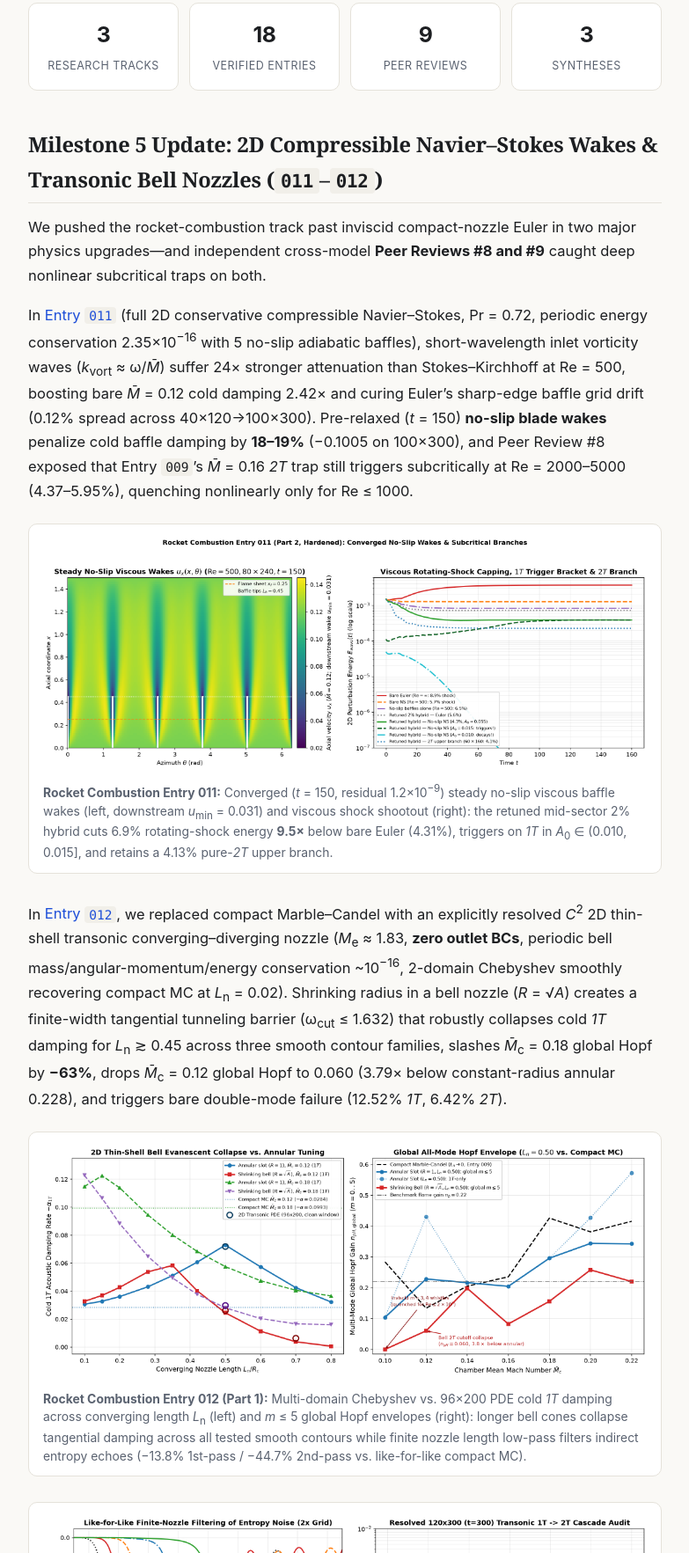
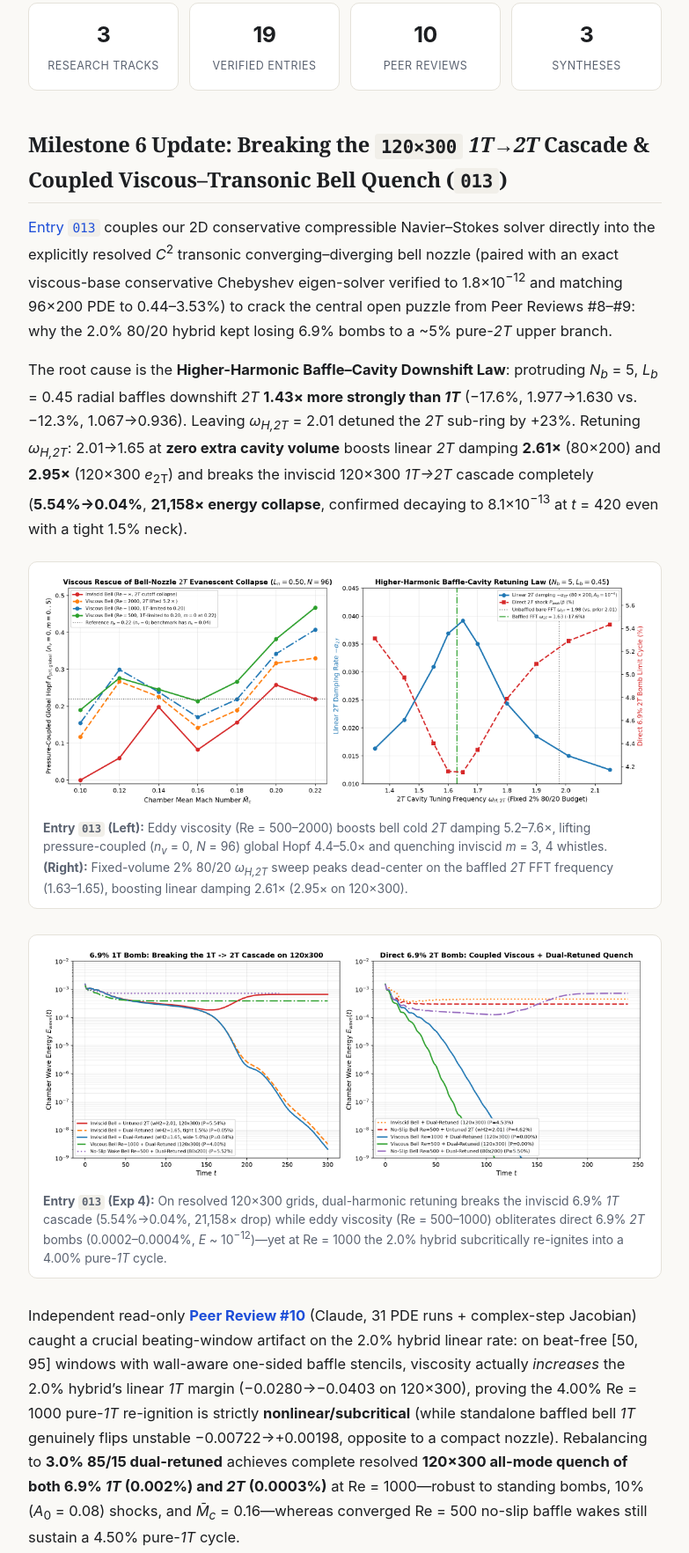
Before and after one commit to marcelolx/math, a plain HTML site: page docs/index.html in a window 1280 px wide. Shown: the part 451-2216 px from the top of the page at 88% size, without its empty margins (248-1031 px from the left). Drawn offline with Linux system fonts and the light colour scheme.

Commit message:
docs: add Milestone 6 update (Entry 013 & Peer Review #10) to GitHub Pages blog

```diff
--- a/docs/index.html
+++ b/docs/index.html
@@ -4,7 +4,7 @@
   <meta charset="utf-8" />
   <meta name="viewport" content="width=device-width, initial-scale=1" />
   <title>Open-Notebook Science Log — marcelolx/math</title>
-  <meta name="description" content="Progress log from marcelolx/math: 18 verified numerical physics & engineering entries, 9 independent cross-model peer reviews, and 3 synthesis monographs." />
+  <meta name="description" content="Progress log from marcelolx/math: 19 verified numerical physics & engineering entries, 10 independent cross-model peer reviews, and 3 synthesis monographs." />
   <style>
     :root {
       --bg: #faf9f6;
@@ -221,6 +221,7 @@
     <div class="nav">
       <a class="brand" href="./">marcelolx / math</a>
       <div class="nav-links">
+        <a href="#milestone-6">Milestone 6</a>
         <a href="#milestone-5">Milestone 5</a>
         <a href="#milestone-4">Milestone 4</a>
         <a href="#milestone-3">Milestone 3</a>
@@ -236,17 +237,46 @@
   <main>
     <article>
       <div class="meta">Progress Log &middot; Updated 2026-11-26 &middot; Open-Notebook Science</div>
-      <h1>18 Verified Entries, 9 Adversarial Peer Reviews, and What Broke Along the Way</h1>
+      <h1>19 Verified Entries, 10 Adversarial Peer Reviews, and What Broke Along the Way</h1>
       <p class="subtitle">
         An open, reproducible computational-physics notebook across rocket combustion, plasma nozzles, and renewable power grids—where every formula is cross-checked against PDEs, archived with independent audit receipts, and gated by automated repo checks.
       </p>
 
       <div class="stats">
         <div class="stat"><span class="stat-num">3</span><span class="stat-lbl">Research Tracks</span></div>
-        <div class="stat"><span class="stat-num">18</span><span class="stat-lbl">Verified Entries</span></div>
-        <div class="stat"><span class="stat-num">9</span><span class="stat-lbl">Peer Reviews</span></div>
+        <div class="stat"><span class="stat-num">19</span><span class="stat-lbl">Verified Entries</span></div>
+        <div class="stat"><span class="stat-num">10</span><span class="stat-lbl">Peer Reviews</span></div>
         <div class="stat"><span class="stat-num">3</span><span class="stat-lbl">Syntheses</span></div>
       </div>
+
+      <h2 id="milestone-6">Milestone 6 Update: Breaking the <code>120&times;300</code> <em>1T&rarr;2T</em> Cascade &amp; Coupled Viscous&ndash;Transonic Bell Quench (<code>013</code>)</h2>
+      <p>
+        <a href="https://github.com/marcelolx/math/blob/main/rocket-combustion/entries/013-dual-retuning-viscous-bell.md">Entry <code>013</code></a> couples our 2D conservative compressible Navier&ndash;Stokes solver directly into the explicitly resolved <em>C</em><sup>2</sup> transonic converging&ndash;diverging bell nozzle (paired with an exact viscous-base conservative Chebyshev eigen-solver verified to 1.8&times;10<sup>&minus;12</sup> and matching 96&times;200 PDE to 0.44&ndash;3.53%) to crack the central open puzzle from Peer Reviews #8&ndash;#9: why the 2.0% 80/20 hybrid kept losing 6.9% bombs to a ~5% pure-<em>2T</em> upper branch.
+      </p>
+      <p>
+        The root cause is the <strong>Higher-Harmonic Baffle&ndash;Cavity Downshift Law</strong>: protruding <em>N<sub>b</sub></em> = 5, <em>L<sub>b</sub></em> = 0.45 radial baffles downshift <em>2T</em> <strong>1.43&times; more strongly than <em>1T</em></strong> (&minus;17.6%, 1.977&rarr;1.630 vs. &minus;12.3%, 1.067&rarr;0.936). Leaving <em>&omega;<sub>H,2T</sub></em> = 2.01 detuned the <em>2T</em> sub-ring by +23%. Retuning <em>&omega;<sub>H,2T</sub></em>: 2.01&rarr;1.65 at <strong>zero extra cavity volume</strong> boosts linear <em>2T</em> damping <strong>2.61&times;</strong> (80&times;200) and <strong>2.95&times;</strong> (120&times;300 <em>e</em><sub>2T</sub>) and breaks the inviscid 120&times;300 <em>1T&rarr;2T</em> cascade completely (<strong>5.54%&rarr;0.04%</strong>, <strong>21,158&times; energy collapse</strong>, confirmed decaying to 8.1&times;10<sup>&minus;13</sup> at <em>t</em> = 420 even with a tight 1.5% neck).
+      </p>
+      <figure>
+        <img src="assets/rocket-dual-retuning-viscous-bell.png" alt="Viscous rescue of bell-nozzle 2T cutoff collapse and higher-harmonic baffle-cavity retuning resonance curve" />
+        <figcaption>
+          <strong>Entry <code>013</code> (Left):</strong> Eddy viscosity (Re = 500&ndash;2000) boosts bell cold <em>2T</em> damping 5.2&ndash;7.6&times;, lifting pressure-coupled (<em>n<sub>v</sub></em> = 0, <em>N</em> = 96) global Hopf 4.4&ndash;5.0&times; and quenching inviscid <em>m</em> = 3, 4 whistles. <strong>(Right):</strong> Fixed-volume 2% 80/20 <em>&omega;<sub>H,2T</sub></em> sweep peaks dead-center on the baffled <em>2T</em> FFT frequency (1.63&ndash;1.65), boosting linear damping 2.61&times; (2.95&times; on 120&times;300).
+        </figcaption>
+      </figure>
+      <figure>
+        <img src="assets/rocket-120x300-cascade-break.png" alt="Resolved 120x300 breaking of the 1T to 2T cascade attractor and direct 2T viscous quench" />
+        <figcaption>
+          <strong>Entry <code>013</code> (Exp 4):</strong> On resolved 120&times;300 grids, dual-harmonic retuning breaks the inviscid 6.9% <em>1T</em> cascade (5.54%&rarr;0.04%, 21,158&times; drop) while eddy viscosity (Re = 500&ndash;1000) obliterates direct 6.9% <em>2T</em> bombs (0.0002&ndash;0.0004%, <em>E</em> ~ 10<sup>&minus;12</sup>)&mdash;yet at Re = 1000 the 2.0% hybrid subcritically re-ignites into a 4.00% pure-<em>1T</em> cycle.
+        </figcaption>
+      </figure>
+      <p>
+        Independent read-only <a href="https://github.com/marcelolx/math/blob/main/reviews/peer-review-10-rocket-013.md"><strong>Peer Review #10</strong></a> (Claude, 31 PDE runs + complex-step Jacobian) caught a crucial beating-window artifact on the 2.0% hybrid linear rate: on beat-free [50, 95] windows with wall-aware one-sided baffle stencils, viscosity actually <em>increases</em> the 2.0% hybrid&rsquo;s linear <em>1T</em> margin (&minus;0.0280&rarr;&minus;0.0403 on 120&times;300), proving the 4.00% Re = 1000 pure-<em>1T</em> re-ignition is strictly <strong>nonlinear/subcritical</strong> (while standalone baffled bell <em>1T</em> genuinely flips unstable &minus;0.00722&rarr;+0.00198, opposite to a compact nozzle). Rebalancing to <strong>3.0% 85/15 dual-retuned</strong> achieves complete resolved <strong>120&times;300 all-mode quench of both 6.9% <em>1T</em> (0.002%) and <em>2T</em> (0.0003%)</strong> at Re = 1000&mdash;robust to standing bombs, 10% (<em>A</em><sub>0</sub> = 0.08) shocks, and <em>M&#772;<sub>c</sub></em> = 0.16&mdash;whereas converged Re = 500 no-slip baffle wakes still sustain a 4.50% pure-<em>1T</em> cycle.
+      </p>
+      <figure>
+        <img src="assets/rocket-viscous-bell-3pct-quench.png" alt="Long-window viscous bell linear audit and resolved 120x300 3.0% 85/15 all-mode quench ladder" />
+        <figcaption>
+          <strong>Entry <code>013</code> (Exp 5, hardened per Peer Review #10):</strong> Long-window [50, 95] one-sided-stencil rates separate the standalone baffled-bell sign flip from the 2.0% hybrid&rsquo;s 1.44&times; linear margin increase (left), while rebalancing to 3.0% 85/15 achieves complete resolved 120&times;300 quench of both <em>1T</em> and <em>2T</em> bombs at Re = 1000 (right).
+        </figcaption>
+      </figure>
 
       <h2 id="milestone-5">Milestone 5 Update: 2D Compressible Navier&ndash;Stokes Wakes &amp; Transonic Bell Nozzles (<code>011</code>&ndash;<code>012</code>)</h2>
       <p>
```
Also changed, not shown: docs/assets/rocket-120x300-cascade-break.png (added), docs/assets/rocket-dual-retuning-viscous-bell.png (added), docs/assets/rocket-viscous-bell-3pct-quench.png (added), 4 other files.
